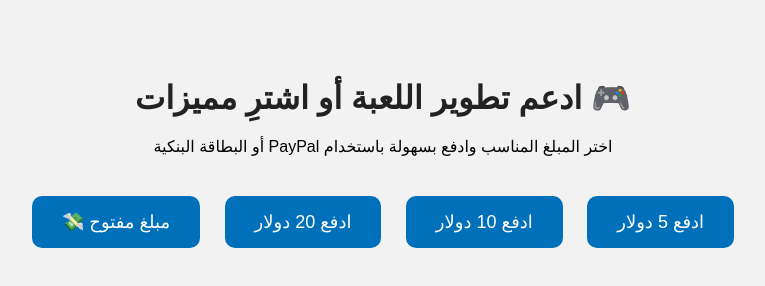
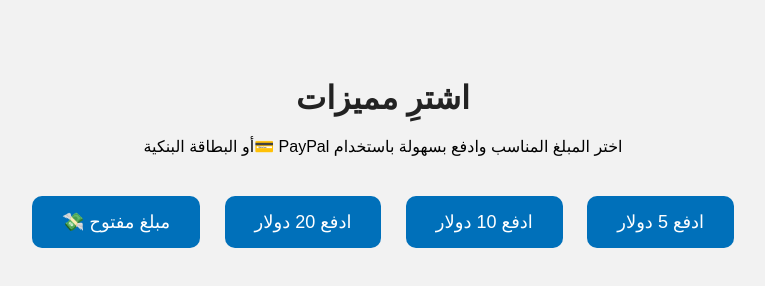
Before and after one commit to AhmedMedoMedo/Buy, a plain HTML site: page index.html in a window 1280 px wide. Shown: the whole page, without its empty margins (257-1022 px from the left). Drawn offline with Linux system fonts and the light colour scheme.

Commit message:
Update index.html

```diff
--- a/index.html
+++ b/index.html
@@ -41,8 +41,8 @@
 </head>
 <body>
 
-  <h1>🎮 ادعم تطوير اللعبة أو اشترِ مميزات</h1>
-  <p>اختر المبلغ المناسب وادفع بسهولة باستخدام PayPal أو البطاقة البنكية</p>
+  <h1> اشترِ مميزات</h1>
+  <p>اختر المبلغ المناسب وادفع بسهولة باستخدام PayPal 💳أو البطاقة البنكية</p>
 
   <div class="buttons-container">
     <a href="https://paypal.me/PoolLiveTourMax/5" target="_blank" class="pay-button">ادفع 5 دولار</a>
```
